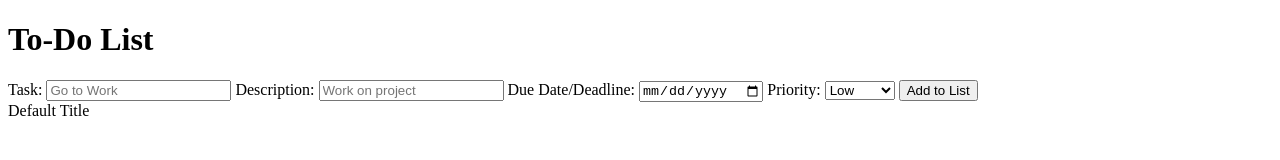
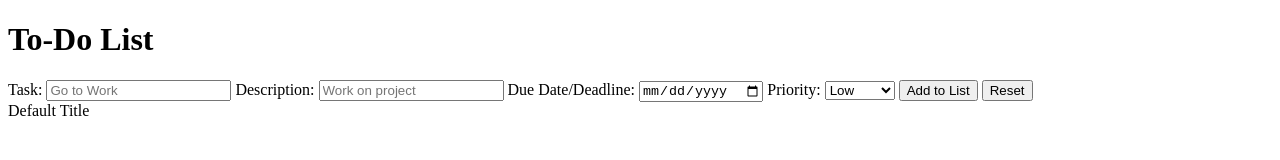
Before and after one commit to treaty1210/todo-list, a website built with webpack: page dist/index.html in a window 1280 px wide. Built offline with nearby package versions, Linux system fonts and the light colour scheme.

Commit message:
Added a button with type reset
Used to reset the form

```diff
--- a/dist/index.html
+++ b/dist/index.html
@@ -10,7 +10,7 @@
         <div class="header">
             <h1>To-Do List</h1>
         </div>
-        <form action="">
+        <form id="form" action="">
             <label for="title">Task:</label>
             <input type="text" id="title" name="title" placeholder="Go to Work">
 
@@ -28,6 +28,7 @@
                 </select>
 
             <button id="createItem">Add to List</button>
+            <button type="reset">Reset</button>
         </form>
     </div>
     <script src="main.js"></script>
```
